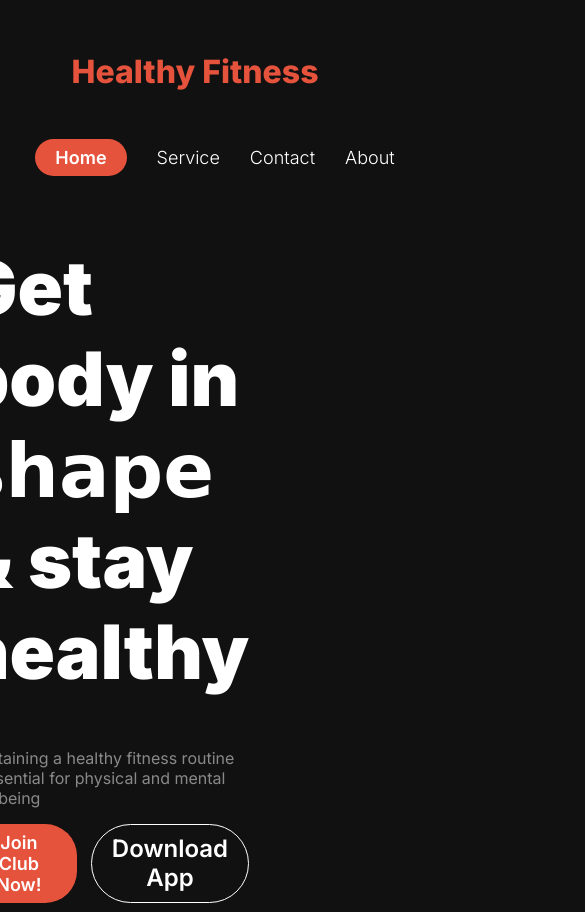
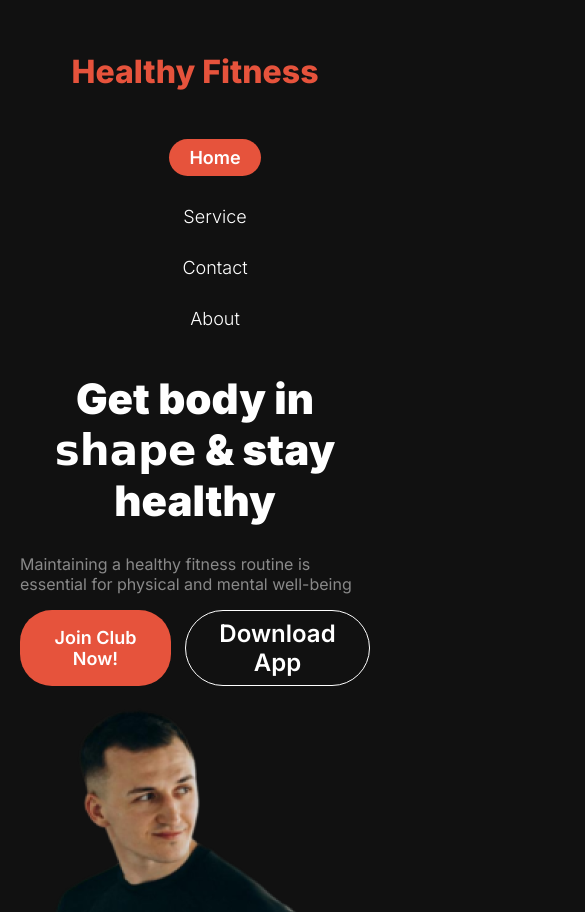
Before and after one commit to motasn/Healthy-Fitnees, a plain HTML site: page index.html in a window 390 px wide. Shown: the top 912 px of the page, 585 px wide, since content can reach past the window. Drawn offline with Linux system fonts and the light colour scheme; a web font is replaced by a local one.

Commit message:
responive for mobile

```diff
--- a/index.html
+++ b/index.html
@@ -12,7 +12,7 @@
     <header>
         <nav>
             <h3 class="fitnees-hg">Healthy Fitness</h3>
-            <ul>
+            <ul class="respon-nav">
                 <button class="btn-primary">Home</button>
                 <li><a href="">Service</a></li>
                 <li><a href="">Contact</a></li>
--- a/style/fitness.css
+++ b/style/fitness.css
@@ -80,6 +80,7 @@ nav li a{
 
 /* banner style */
 .text-br{
+
     font-size: 75px;
     font-weight: 900;
 }
@@ -202,20 +203,47 @@ hr{
     margin-bottom: 100px;
 }
 .extas img{
-    width: 560px;
-    border-radius: 18px;
+    width: 350px;
+   height: 270px;
+   margin:20px;
+    border-radius: 28px;
 }
 
 
-/* responsive media */
+/* responsive media
 @media screen and (max-width: 576px) {
-    header{
-        padding: 20px;
-    }
-    nav{
+
+    nav, nav ul{
      flex-direction: column;
     }
     .banner{
         flex-direction: column;
     }
+    .trainers-img1,.trainers-img2{
+        flex-direction: column;
+    }
+} */
+
+ /* mobile  devices responsive*/
+@media screen and (max-width: 576px) {
+    .health-text, nav ul, nav,
+    .banner,
+    .tour-container,
+    .trainers-img1,.trainers-img2,.exte-contan,.footer-contan{
+        flex-direction: column;
+    }
+    header{
+        padding: 20px;
+    }
+    .extas img{
+        width: 70%;
+        padding: 10px 26px;
+    }
+    .text-br{
+        font-size: 42px;
+        text-align: center;
+    }
+    .banner-text{
+        margin: 0px;
+    }
 }
```
